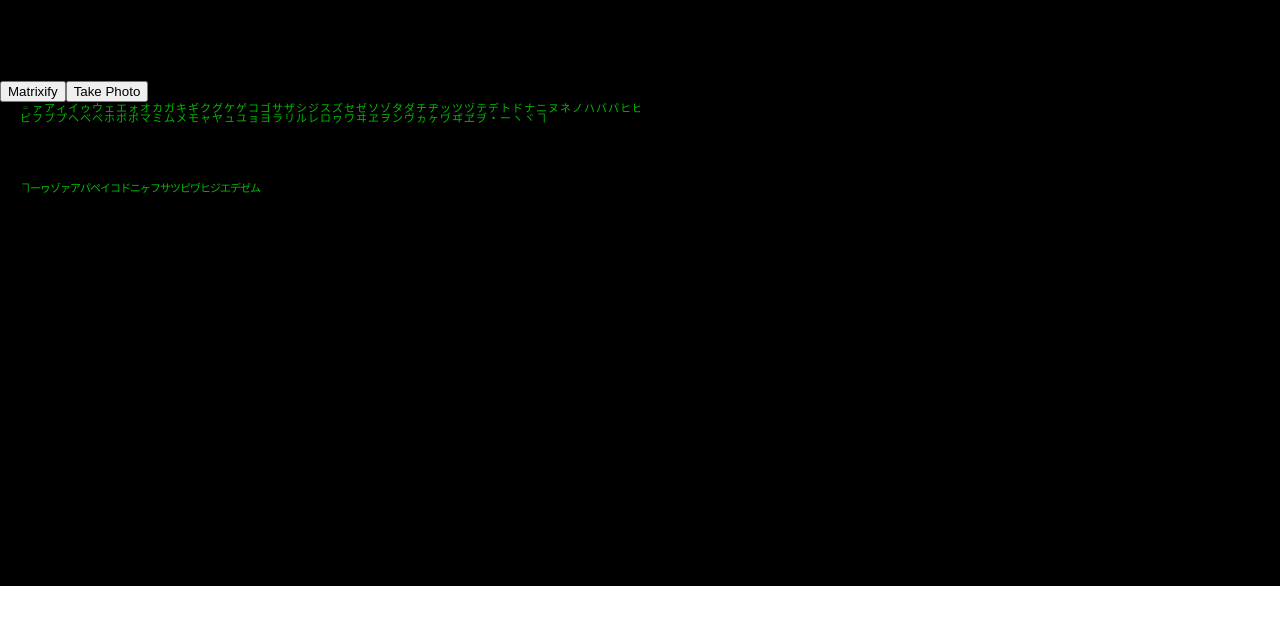
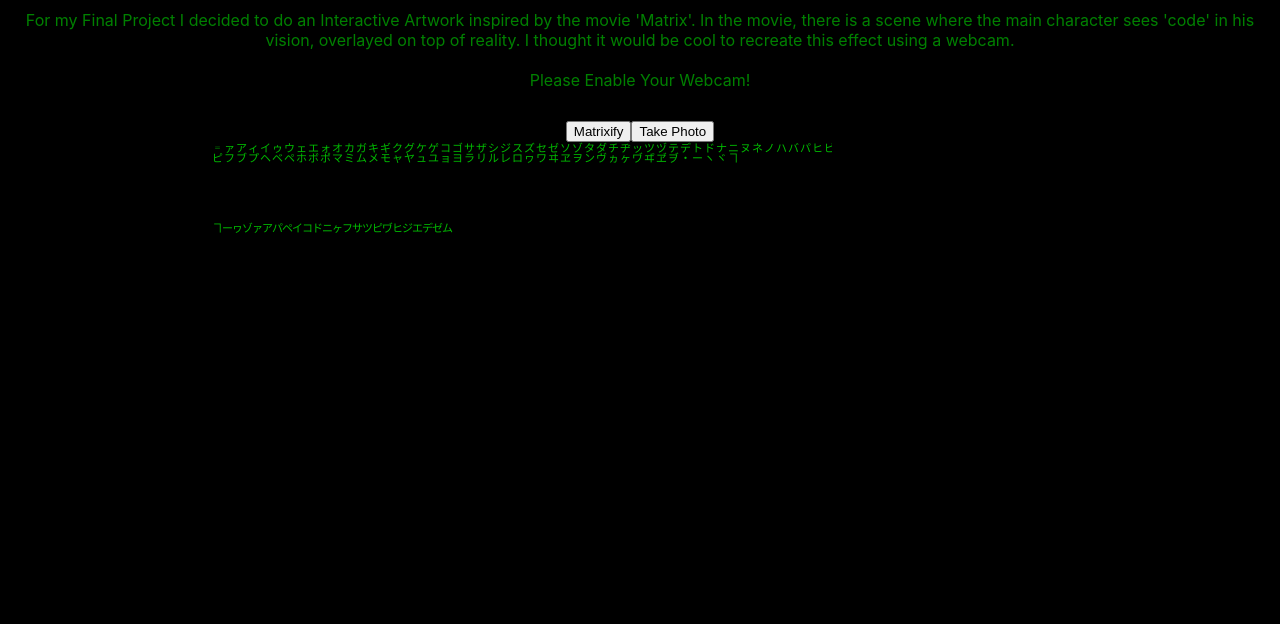
Before and after one commit to SteveLeong/MatrixVision, a React (Create React App) app: page / in a window 1280 px wide. Shown: the top 624 px of the page. Built offline with nearby package versions, Linux system fonts and the light colour scheme; no server answers.

Commit message:
takePhoto + CSS

```diff
--- a/src/App.css
+++ b/src/App.css
@@ -1,32 +1,43 @@
-.App {
+.container {
+  background-color: black;
+  /* text-align: center; */
+  margin: auto;
+}
+
+.description {
+  color: green;
+  padding: 10px;
   text-align: center;
 }
 
-.App-logo {
-  animation: App-logo-spin infinite 20s linear;
-  height: 40vmin;
+.controller {
+  text-align: center;
 }
 
-.App-header {
-  background-color: #282c34;
-  min-height: 100vh;
-  display: flex;
-  flex-direction: column;
-  align-items: center;
-  justify-content: center;
-  font-size: calc(10px + 2vmin);
-  color: white;
+.canvas {
+  padding-left: 15%;
 }
 
-.App-link {
-  color: #61dafb;
+.video {
+  width: 300px;
+  height: 225px;
+  position: absolute;
+  top: 20%;
+  right: 0px;
 }
 
-@keyframes App-logo-spin {
-  from {
-    transform: rotate(0deg);
-  }
-  to {
-    transform: rotate(360deg);
-  }
+.strip {
+  height: 200px;
+  width: 100%;
+  margin: 20px;
 }
+
+.strip a img {
+  height: 90%;
+  width: 150px;
+  margin: 10px;
+}
+
+.footer {
+  height: 100px;
+}
--- a/src/App.js
+++ b/src/App.js
@@ -154,28 +154,39 @@ class App extends Component {
     });
   };
 
+  takePhoto = () => {
+    const data1 = this.canvas.toDataURL("image/jpeg");
+    console.log(data1);
+    var link = document.createElement("a");
+    link.href = data1;
+    link.setAttribute("download", "matrix");
+    link.innerHTML = `<img src="${data1}"/>`;
+    this.strip.insertBefore(link, this.strip.firstChild);
+  };
+
   render() {
     return (
-      <div id="container" style={{ backgroundColor: "black" }}>
-        <div id="description">
+      <div className="container">
+        <div className="description">
           For my Final Project I decided to do an Interactive Artwork inspired
           by the movie 'Matrix'. In the movie, there is a scene where the main
           character sees 'code' in his vision, overlayed on top of reality. I
-          thought it would be cool to recreate this effect using a webcam. There
-          were two main resources I used to create this project. (1) gave me an
-          outlined steps on how they went about changing the pixels of a webcam.
-          (2) helped me figure out how to get symbols to stream down.
+          thought it would be cool to recreate this effect using a webcam.
+          <br />
+          <br />
+          Please Enable Your Webcam!
         </div>
 
         <div>Make Sure Your Webcam is Enabled!</div>
-        <div id="controller">
+        <div className="controller">
           <button onClick={this.paintToCanvas}>Matrixify</button>
-          <button onClick={this.logStuff}>Take Photo</button>
+          <button onClick={this.takePhoto}>Take Photo</button>
         </div>
-        <canvas ref="canvas" width="640" height="480" />
+        <canvas ref="canvas" width="640" height="480" className="canvas" />
         {/* <Canvas /> */}
-        <video ref="video" />
-        <div ref="strip" />
+        <video ref="video" className="video" />
+        <div ref="strip" className="strip" />
+        <div className="footer" />
       </div>
     );
   }
```
